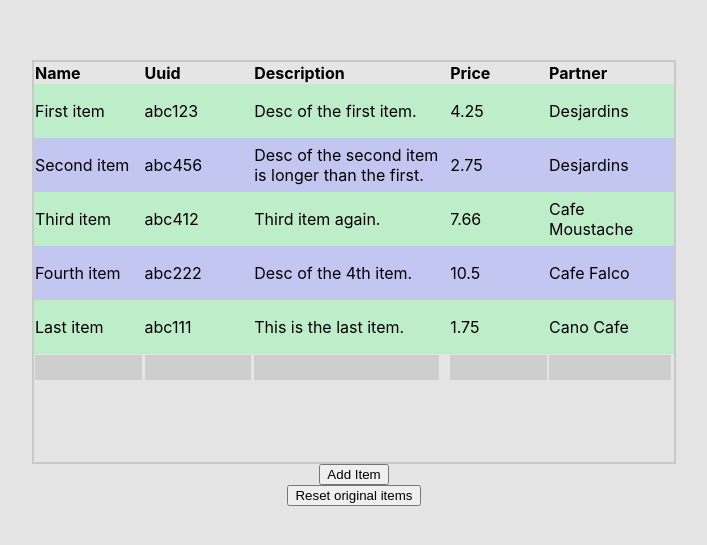
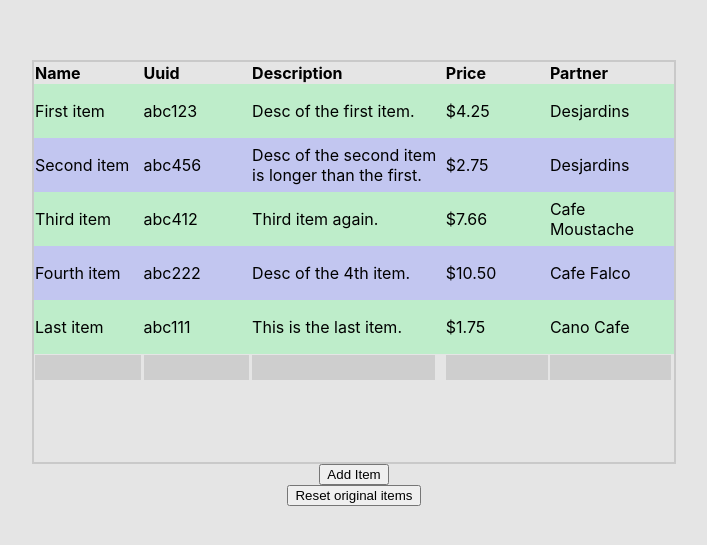
Before and after one commit to dstroppolo/cano-react-web, a React (Create React App) app: page / in a window 1280 px wide. Shown: the part 117-662 px from the top of the page, without its empty margins (286-993 px from the left). Built offline with nearby package versions, Linux system fonts and the light colour scheme.

Commit message:
format price

```diff
--- a/src/components/ListItem.js
+++ b/src/components/ListItem.js
@@ -1,8 +1,14 @@
 import React from "react";
 import './styles/ListItem.css';
 
+const formatPrice = price => {
+  // This assumes that the price is never null. Fix if otherwise.
+  return `$${price.toFixed(2)}`
+}
+
 const ListItem = ({ item, row }) => {
 	const { name, uuid, description, price, partner } = item;
+	const formattedPrice = formatPrice(price)
 	// Whether row is odd or even. Used to style table with
 	// alternating colors.
 	const className = `row${row % 2}`
@@ -11,7 +17,7 @@ const ListItem = ({ item, row }) => {
 			<td><p>{name}</p></td>
       <td>{uuid}</td>
       <td>{description}</td>
-      <td>{price}</td>
+      <td>{formattedPrice}</td>
       <td>{partner}</td>
 		</tr>
 	);
```
